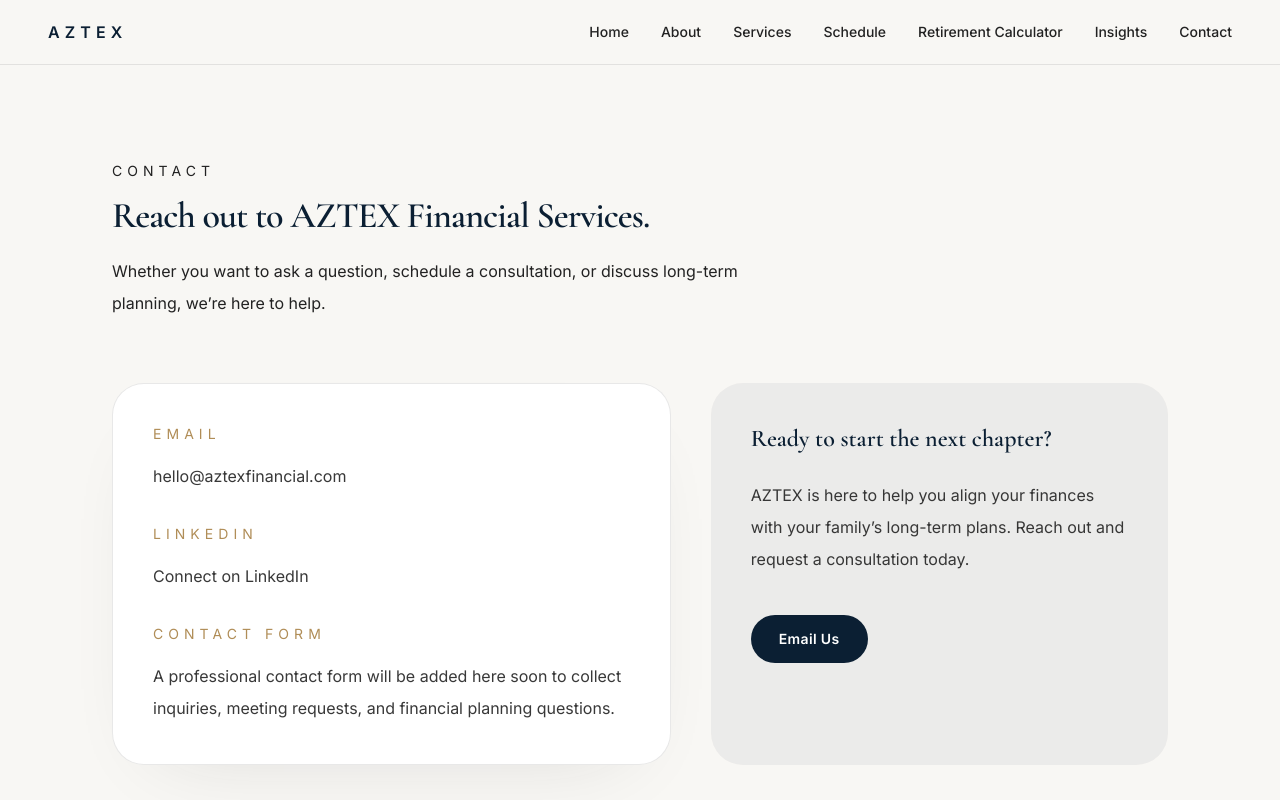
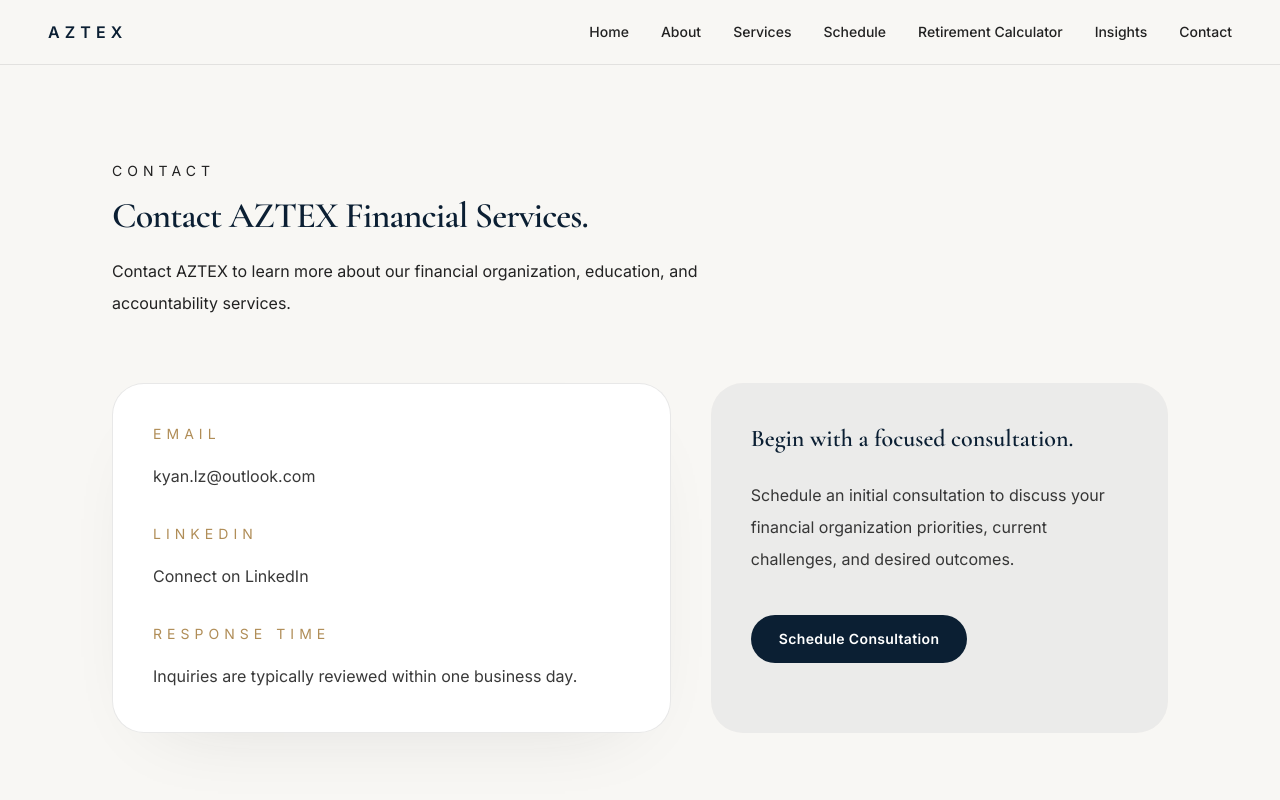
Before and after one commit to kyanlazo23-png/aztex-website, a Next.js app: page /contact in a window 1280 px wide. Shown: the top 800 px of the page. Built offline with nearby package versions, Linux system fonts and the light colour scheme.

Commit message:
Refine Contact page professional copy

```diff
--- a/app/contact/page.tsx
+++ b/app/contact/page.tsx
@@ -6,15 +6,15 @@ export default function ContactPage() {
     <section className="mx-auto max-w-6xl px-6 py-24 sm:px-10 lg:px-12">
       <SectionTitle
         eyebrow="Contact"
-        title="Reach out to AZTEX Financial Services."
-        description="Whether you want to ask a question, schedule a consultation, or discuss long-term planning, we’re here to help."
+        title="Contact AZTEX Financial Services."
+        description="Contact AZTEX to learn more about our financial organization, education, and accountability services."
       />
       <div className="mt-16 grid gap-10 lg:grid-cols-[1.1fr_0.9fr]">
         <div className="rounded-[2rem] border border-[color:var(--color-charcoal)]/10 bg-white/95 p-10 shadow-[0_30px_80px_-50px_rgba(34,34,34,0.16)]">
           <div className="space-y-8">
             <div>
               <p className="text-sm uppercase tracking-[0.36em] text-[color:var(--color-gold)]">Email</p>
-              <p className="mt-4 text-base leading-8 text-[color:var(--color-charcoal)]/90">hello@aztexfinancial.com</p>
+              <p className="mt-4 text-base leading-8 text-[color:var(--color-charcoal)]/90">kyan.lz@outlook.com</p>
             </div>
             <div>
               <p className="text-sm uppercase tracking-[0.36em] text-[color:var(--color-gold)]">LinkedIn</p>
@@ -25,20 +25,20 @@ export default function ContactPage() {
               </p>
             </div>
             <div>
-              <p className="text-sm uppercase tracking-[0.36em] text-[color:var(--color-gold)]">Contact form</p>
+              <p className="text-sm uppercase tracking-[0.36em] text-[color:var(--color-gold)]">Response time</p>
               <p className="mt-4 text-base leading-8 text-[color:var(--color-charcoal)]/90">
-                A professional contact form will be added here soon to collect inquiries, meeting requests, and financial planning questions.
+                Inquiries are typically reviewed within one business day.
               </p>
             </div>
           </div>
         </div>
         <div className="rounded-[2rem] bg-[color:var(--color-navy)]/5 p-10 text-[color:var(--color-charcoal)]">
-          <h3 className="text-2xl font-semibold text-[color:var(--color-navy)]">Ready to start the next chapter?</h3>
+          <h3 className="text-2xl font-semibold text-[color:var(--color-navy)]">Begin with a focused consultation.</h3>
           <p className="mt-6 text-base leading-8 text-[color:var(--color-charcoal)]/90">
-            AZTEX is here to help you align your finances with your family’s long-term plans. Reach out and request a consultation today.
+            Schedule an initial consultation to discuss your financial organization priorities, current challenges, and desired outcomes.
           </p>
-          <Button href="mailto:hello@aztexfinancial.com" className="mt-10">
-            Email Us
+          <Button href="/schedule" className="mt-10">
+            Schedule Consultation
           </Button>
         </div>
       </div>
```
